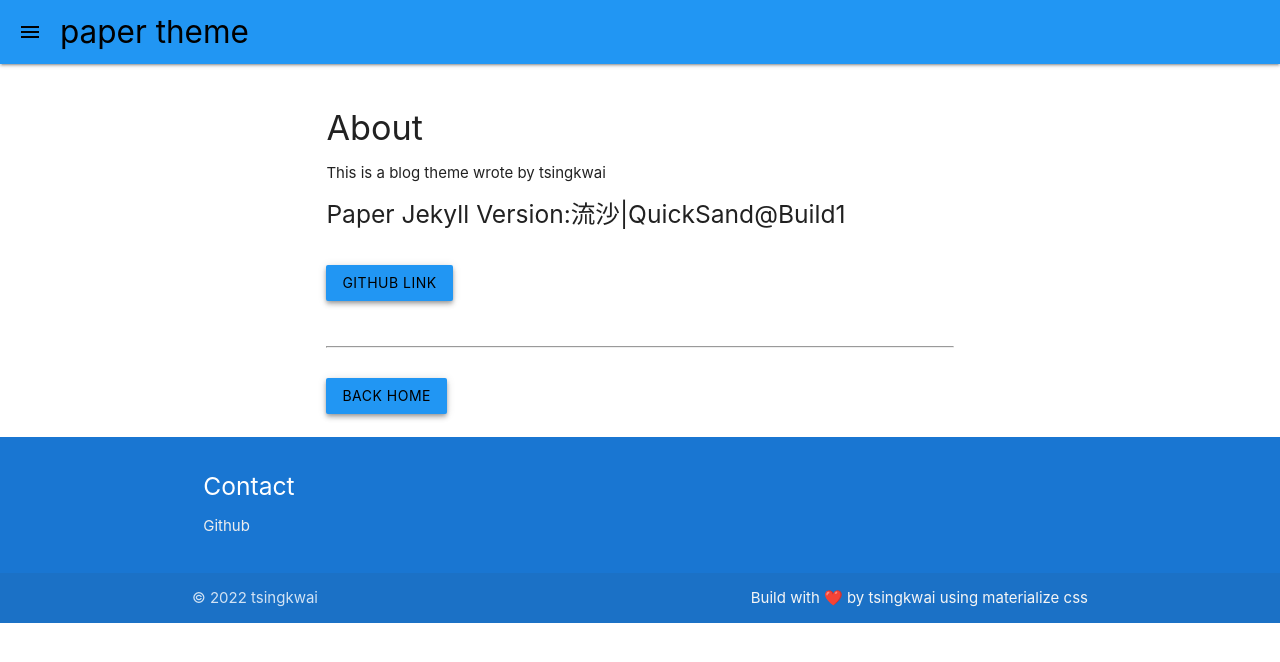
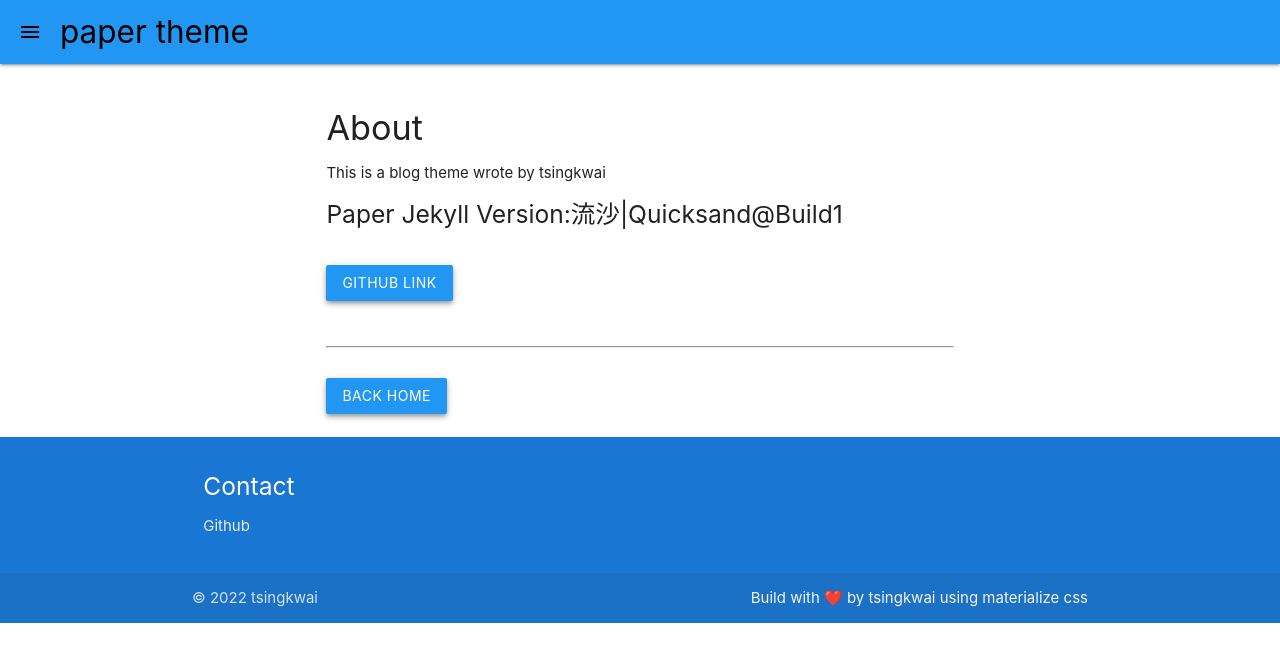
Before and after one commit to kwaitsing/paper-jekyll, a Jekyll site: the page built from pages/about.md, in a window 1280 px wide. Shown: the top 662 px of the page. Built offline with Jekyll 4.4.1, drawn with Linux system fonts in a browser that asks for light colours.

Commit message:
Remove blacktext on button

```diff
--- a/_layouts/page.html
+++ b/_layouts/page.html
@@ -11,6 +11,6 @@
             {{ content }}
           </article>
         <br/><hr/><br/>
-    <a href="/" class="waves-effect waves-grey btn {{ site.css }} black-text z-depth-2">Back Home</a><br/>&nbsp;
+    <a href="/" class="waves-effect waves-grey btn {{ site.css }} z-depth-2">Back Home</a><br/>&nbsp;
   </div>
 </div>
--- a/_layouts/post.html
+++ b/_layouts/post.html
@@ -11,12 +11,12 @@
       <article class="post-content">
         <p class="flow-text">{{ content }}</p>
       </article><hr/>
-      <a class="waves-effect waves-grey btn {{ site.css }} black-text z-depth-1" onclick="window.history.back()">Back</a>
+      <a class="waves-effect waves-grey btn {{ site.css }} z-depth-1" onclick="window.history.back()">Back</a>
       {% if page.previous.url %}
-      <a class="waves-effect waves-grey btn {{ site.css }} black-text z-depth-1" href="{{page.previous.url}}">&laquo; {{page.previous.title}}</a>
+      <a class="waves-effect waves-grey btn {{ site.css }} z-depth-1" href="{{page.previous.url}}">&laquo; {{page.previous.title}}</a>
       {% endif %}
       {% if page.next.url %}
-      <a class="waves-effect waves-grey btn {{ site.css }} black-text z-depth-1" href="{{page.next.url}}">{{page.next.title}} &raquo;</a>
+      <a class="waves-effect waves-grey btn {{ site.css }} z-depth-1" href="{{page.next.url}}">{{page.next.title}} &raquo;</a>
       {% endif %}
   </div>
 </div>
--- a/index.markdown
+++ b/index.markdown
@@ -5,7 +5,7 @@ title: Front-page
 <h3>Hi</h3>
 <h4>here's <b>some</b> Text</h4>
 <h4>And a</h4>
-<a target="_blank" class="waves-effect waves-grey btn {{ site.css }} black-text z-depth-2">Button</a><br>
+<a target="_blank" class="waves-effect waves-grey btn {{ site.css }} z-depth-2">Button</a><br>
 <hr>
 <h5>Latest Post</h5>
 {% for post in site.posts limit:1 %}
@@ -17,7 +17,7 @@ title: Front-page
               <p>{{ post.date | date: "%b %-d, %Y" }}{% if post.author %} • {{ post.author }}{% endif %}{% if post.meta %} • {{ post.meta }}{% endif %}</p>
           </div>
         <div class="card-action">
-        <a href="{{ post.url | prepend: site.baseurl }}" class="waves-effect waves-grey btn {{ site.css }} black-text">View</a>
+        <a href="{{ post.url | prepend: site.baseurl }}" class="waves-effect waves-grey btn {{ site.css }}">View</a>
       </div>
     </div>
   </div>
--- a/pages/about.md
+++ b/pages/about.md
@@ -7,6 +7,6 @@ list: main
 ---
 This is a blog theme wrote by tsingkwai
 <br>
-<h5>Paper Jekyll Version:流沙|QuickSand@Build1</h5>
+<h5>Paper Jekyll Version:流沙|Quicksand@Build1</h5>
 <br>
-<a href="https://github.com/happyeggchen/paper-jekyll" class="waves-effect waves-light btn {{ site.css }} black-text z-depth-2">Github Link</a>
+<a href="https://github.com/happyeggchen/paper-jekyll" class="waves-effect waves-light btn {{ site.css }} z-depth-2">Github Link</a>
```
Also changed, not shown: pages/blog.md (+1 -1 lines), pages/tags.md (+1 -1 lines).
